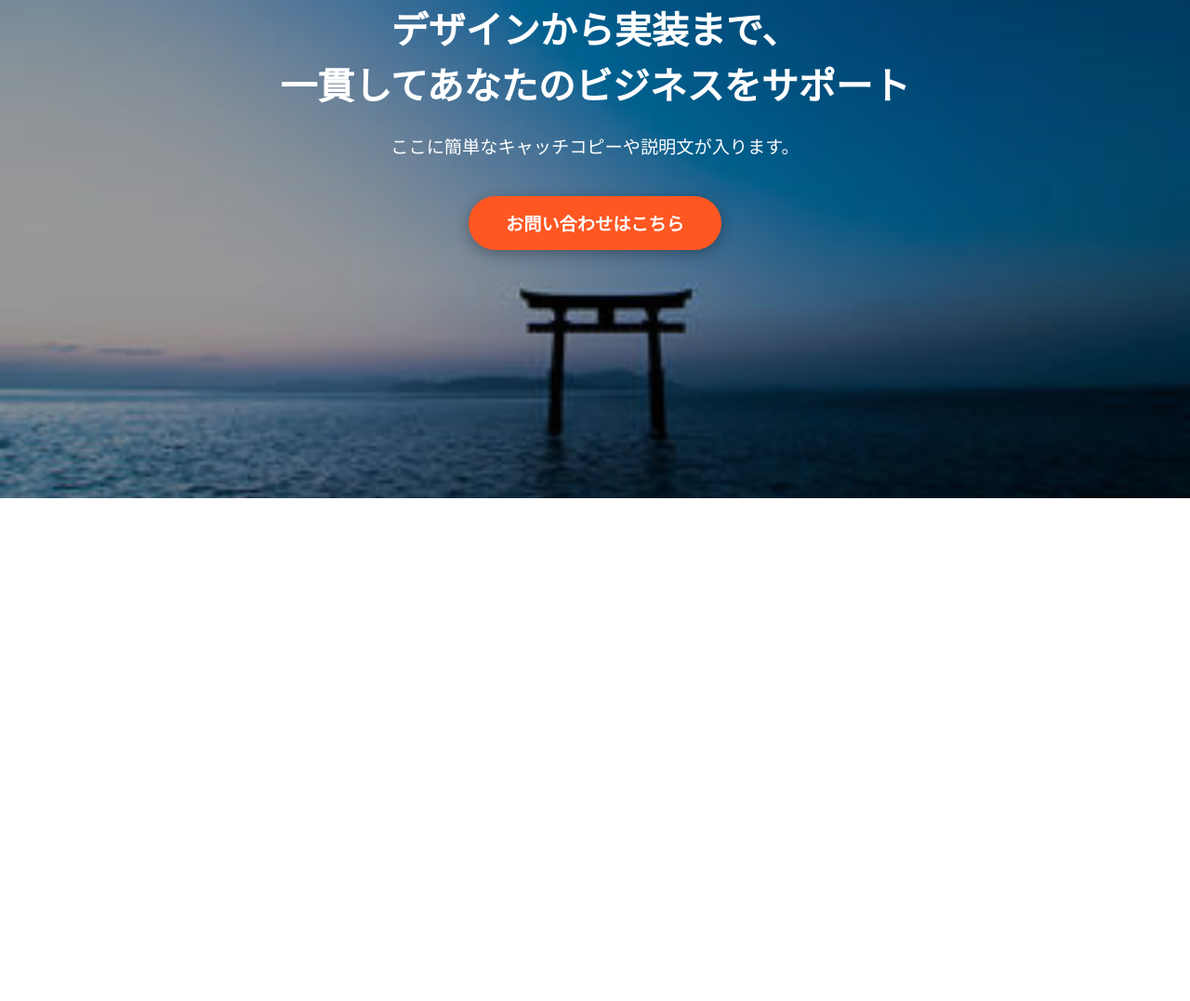
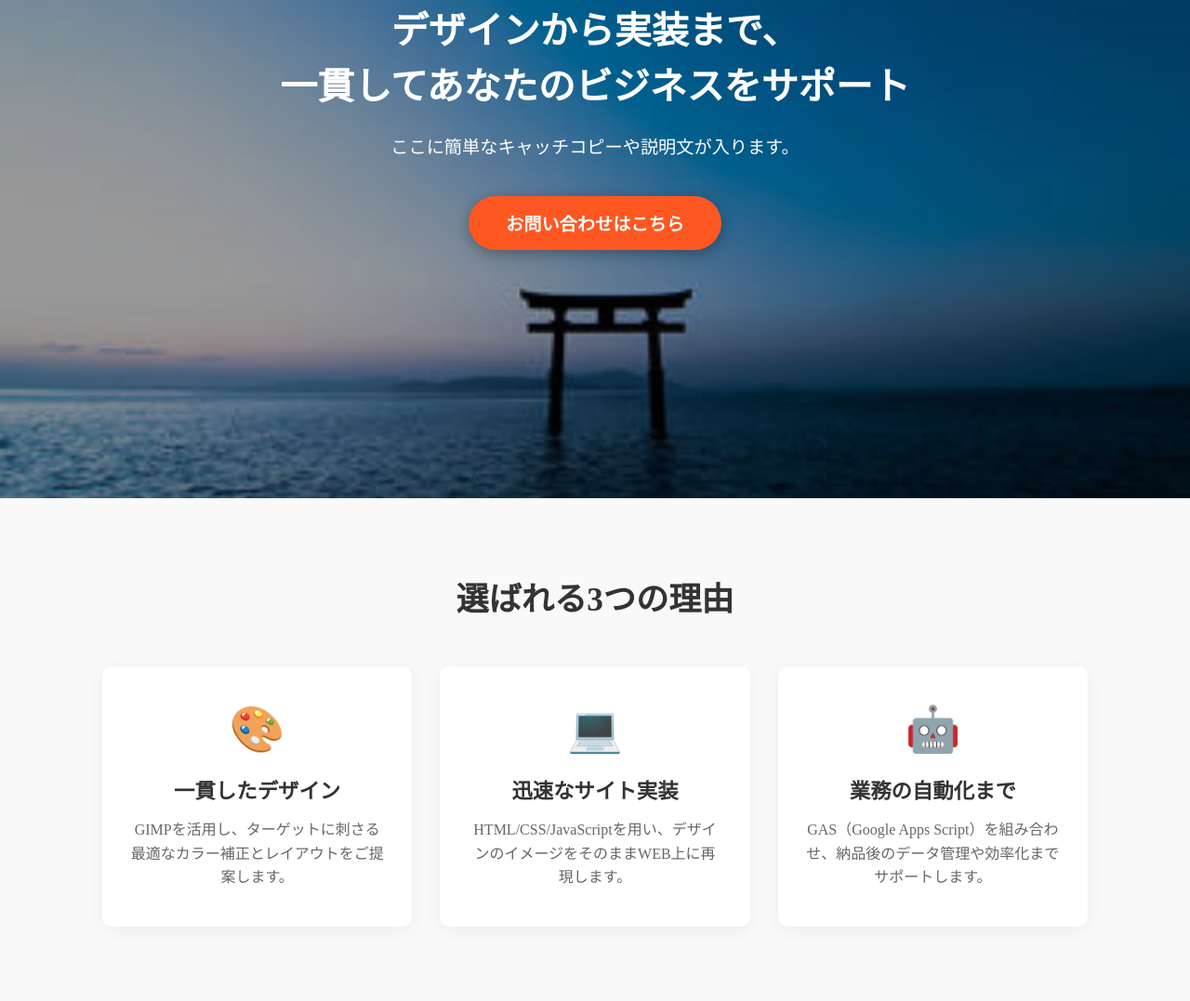
Before and after one commit to norihumi/my-first-lp, a plain HTML site: page index.html in a window 1280 px wide. Shown: the part 264-1341 px from the top of the page at 93% size. Before the commit the page ends 800 px from the top, so only its background shows below. Drawn offline with Linux system fonts and the light colour scheme.

Commit message:
02nd : 選ばれる3つの理由 (Grid)

```diff
--- a/index.html
+++ b/index.html
@@ -16,5 +16,32 @@
         </div>
     </section>
 
+    <section class="features">
+        <div class="container">
+            <h2 class="section-title">選ばれる3つの理由</h2>
+
+            <div class="features-grid">
+                <div class="feature-item">
+                    <div class="feature-icon">🎨</div>
+                    <h3>一貫したデザイン</h3>
+                    <p>GIMPを活用し、ターゲットに刺さる最適なカラー補正とレイアウトをご提案します。</p>
+                </div>
+
+                <div class="feature-item">
+                    <div class="feature-icon">💻</div>
+                    <h3>迅速なサイト実装</h3>
+                    <p>HTML/CSS/JavaScriptを用い、デザインのイメージをそのままWEB上に再現します。</p>
+                </div>
+
+                <div class="feature-item">
+                    <div class="feature-icon">🤖</div>
+                    <h3>業務の自動化まで</h3>
+                    <p>GAS（Google Apps Script）を組み合わせ、納品後のデータ管理や効率化までサポートします。</p>
+                </div>
+            </div>
+
+        </div>
+    </section>
+
 </body>
 </html>
--- a/style.css
+++ b/style.css
@@ -70,3 +70,75 @@
     transform: translateY(-3px); /* 3ピクセル上にふわっと浮き上がる */
     box-shadow: 0 6px 20px rgba(0, 0, 0, 0.4); /* 影を強くする */
 }
+
+/* ==========================================
+   4. 特徴（Features）セクションのデザイン
+   ========================================== */
+
+/* セクション全体の背景と余白 */
+.features {
+    background-color: #f9f9f9; /* 少し温かみのある薄いグレー背景 */
+    padding: 80px 0;           /* 上下にたっぷり80pxの余白をあけて高級感を出す */
+}
+
+/* ★例のコンテナ！コンテンツの横幅を中央に制限する */
+.container {
+    max-width: 1100px;         /* どんな大画面でも中身は1100pxの中に収める */
+    margin: 0 auto;            /* 左右の余白を自動計算して「真ん中寄せ」にする */
+    padding: 0 20px;           /* スマホ画面のときに、左右ぴったりにくっつくのを防ぐ */
+}
+
+/* セクションのタイトル（選ばれる3つの理由） */
+.section-title {
+    text-align: center;
+    font-size: 2.2rem;
+    color: #333333;            /* 真っ黒ではなく、少し優しい高級感のある黒 */
+    margin-bottom: 50px;       /* タイトルの下のスキマ */
+    position: relative;
+}
+
+/* ★新しい並べ方の武器：「CSS Grid（グリッド）」 */
+.features-grid {
+    display: grid;
+    /* 「同じ幅の列を、3つ均等に並べる」という魔法の命令 */
+    grid-template-columns: repeat(3, 1fr);
+    /* カードとカードの間のスキマ（縦横とも30pxあける） */
+    gap: 30px;
+    }
+
+/* 3つのカード、それぞれのデザイン（GIMPのレイヤー感覚） */
+.feature-item {
+    background-color: #ffffff; /* カード自体は純白にして目立たせる */
+    padding: 40px 30px;        /* カードの内側の余白（上下40px、左右30px） */
+    border-radius: 10px;       /* 角を少し丸くして柔らかい印象に */
+    text-align: center;
+    /* カードの下側に、うっすらと上品な影をつける（立体感） */
+    box-shadow: 0 4px 20px rgba(0, 0, 0, 0.05);
+    transition: all 0.3s ease; /* マウスを乗せた時のアニメーション用 */
+}
+
+/* カードにマウスを乗せたときの動き（ホバー効果） */
+.feature-item:hover {
+    transform: translateY(-10px); /* 上に10pxふわっと浮き上がる */
+    box-shadow: 0 12px 30px rgba(0, 0, 0, 0.12); /* 影を濃くして浮遊感を出す */
+}
+
+/* カードの中の絵文字（アイコン） */
+.feature-icon {
+    font-size: 3rem;           /* 絵文字を大きく */
+    margin-bottom: 20px;       /* 絵文字の下のスキマ */
+}
+
+/* カードの中の見出し（H3） */
+.feature-item h3 {
+    font-size: 1.4rem;
+    color: #333333;
+    margin-bottom: 15px;       /* 見出しの下のスキマ */
+}
+
+/* カードの中の説明文（P） */
+.feature-item p {
+    font-size: 1rem;
+    color: #666666;            /* 本文は少し薄めのグレーにして読みやすく */
+    line-height: 1.6;          /* しっかり行間をあけて可読性を上げる */
+}
```
